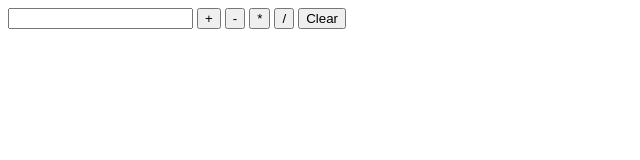
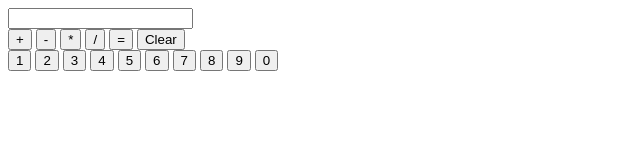
Before and after one commit to Whytebread/Calculator, a plain HTML site: page index.html in a window 1280 px wide. Shown: the whole page, without its empty margins (0-640 px from the left). Drawn offline with Linux system fonts and the light colour scheme.

Commit message:
added number buttons

```diff
--- a/index.html
+++ b/index.html
@@ -13,11 +13,26 @@
 <body>
     <div class="calculatorContainer">
         <input type="text" name="numberInput" id="numberInput"></input>
-        <button class="addButton">+</button>
-        <button class="subtractButton">-</button>
-        <button class="multiplyButton">*</button>
-        <button class="divideButton">/</button>
-        <button class="clearButton">Clear</button>
+        <div class="operatorContainer">
+            <button class="addButton">+</button>
+            <button class="subtractButton">-</button>
+            <button class="multiplyButton">*</button>
+            <button class="divideButton">/</button>
+            <button class="equalsButton">=</button>
+            <button class="clearButton">Clear</button>
+        </div>
+        <div class="numbersContainer">
+            <button class="number">1</button>
+            <button class="number">2</button>
+            <button class="number">3</button>
+            <button class="number">4</button>
+            <button class="number">5</button>
+            <button class="number">6</button>
+            <button class="number">7</button>
+            <button class="number">8</button>
+            <button class="number">9</button>
+            <button class="number">0</button>
+        </div>
     </div>
 </body>
 
--- a/main.js
+++ b/main.js
@@ -17,6 +17,10 @@ function divideNumbers() {
 
 }
 
+function clearDisplay() {
+
+}
+
 function Operate() {
 
 }
```
